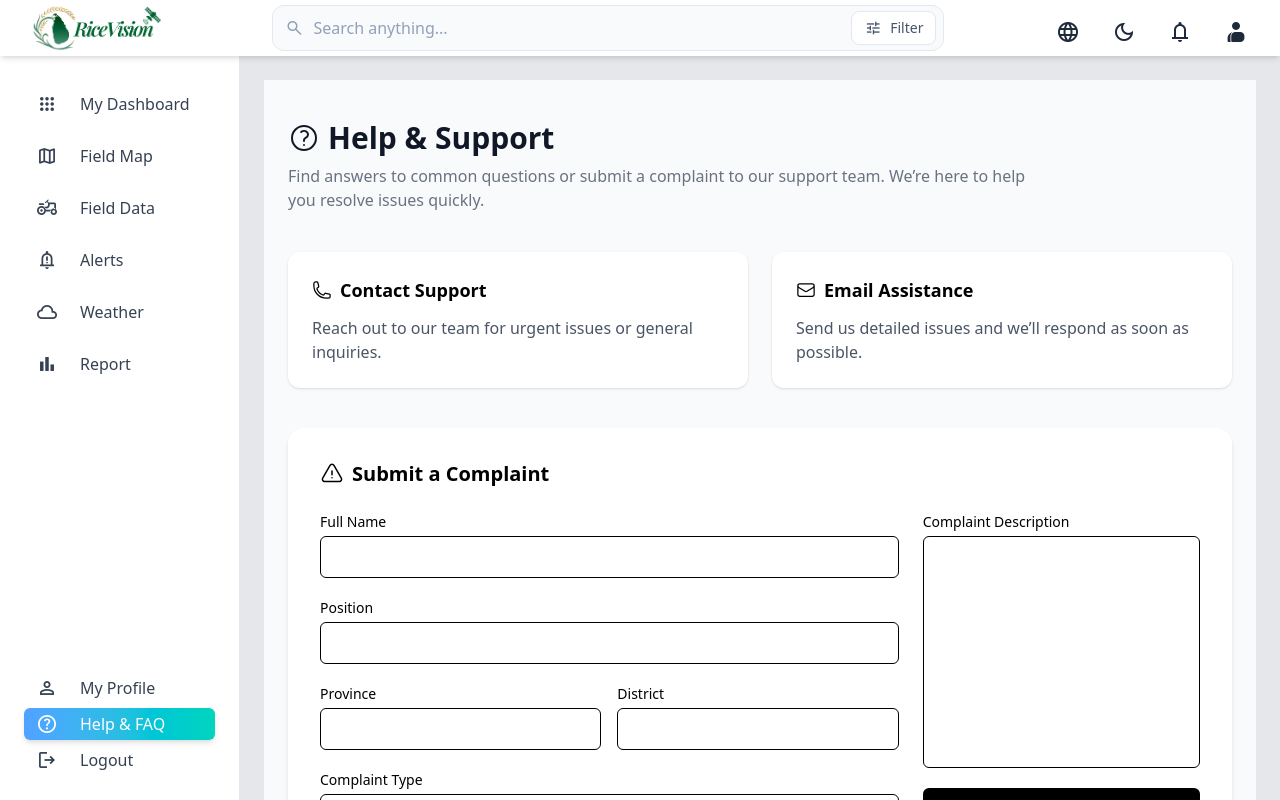
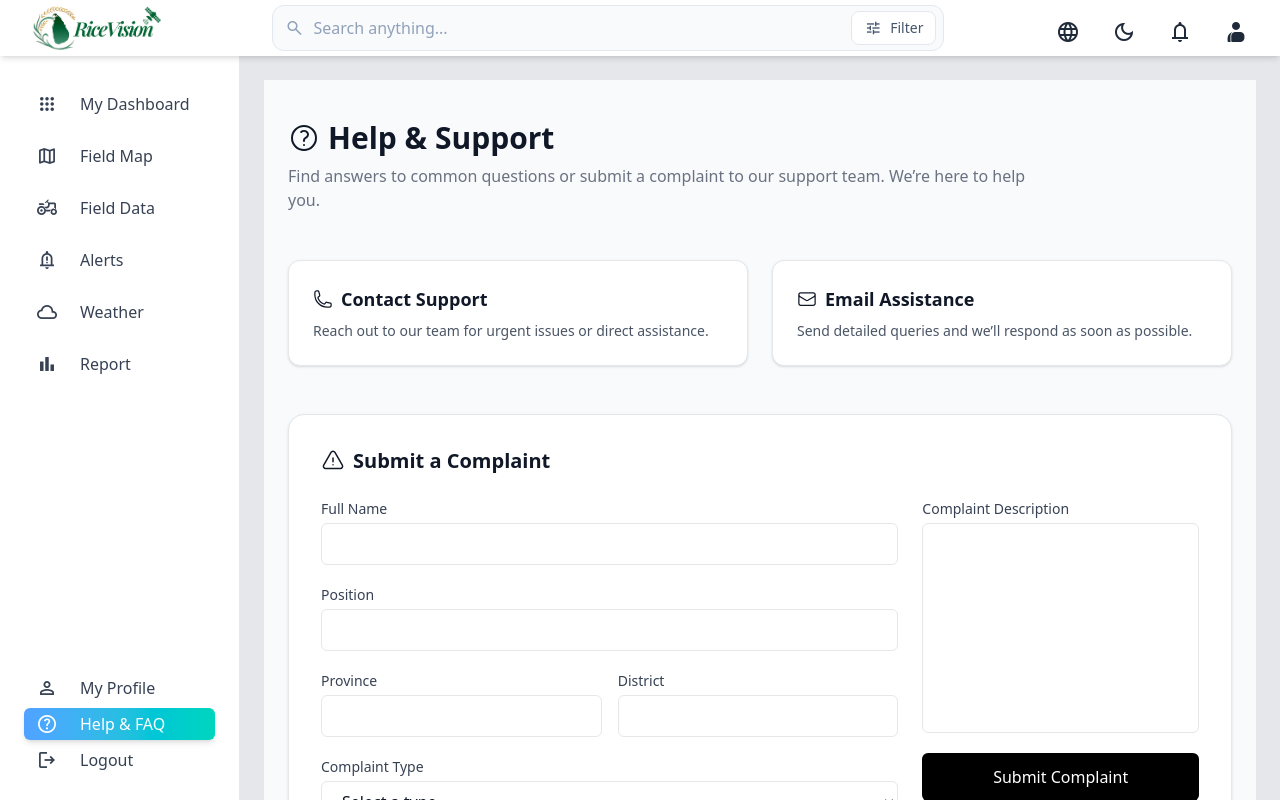
Before and after one commit to RakinduNiwunhella/SDGP, a React (Vite) app in the folder Front-End/SDGP/: page /Help in a window 1280 px wide. Built offline with nearby package versions, Linux system fonts and the light colour scheme; no server answers; the database is empty.

Commit message:
Completed FAQ page
Added the faq section and dark mode

```diff
--- a/Front-End/SDGP/src/Components/Sites/Help.jsx
+++ b/Front-End/SDGP/src/Components/Sites/Help.jsx
@@ -1,9 +1,10 @@
-import React, { useState } from "react";
+import React, { useState, useEffect } from "react";
 import {
   QuestionMarkCircleIcon,
   PhoneIcon,
   EnvelopeIcon,
   ExclamationTriangleIcon,
+  ChevronDownIcon,
 } from "@heroicons/react/24/outline";
 import { supabase } from "../../supabaseClient";
 
@@ -18,6 +19,29 @@ const Help = () => {
   });
 
   const [loading, setLoading] = useState(false);
+
+  // FAQ state
+  const [faqs, setFaqs] = useState([]);
+  const [faqLoading, setFaqLoading] = useState(true);
+  const [openFaq, setOpenFaq] = useState(null);
+
+  // Fetch FAQs from DB
+  useEffect(() => {
+    const fetchFaqs = async () => {
+      const { data, error } = await supabase
+        .from("faq")
+        .select("id, question, answer")
+        .order("created_at", { ascending: true });
+
+      if (!error) {
+        setFaqs(data || []);
+      }
+
+      setFaqLoading(false);
+    };
+
+    fetchFaqs();
+  }, []);
 
   const handleChange = (e) => {
     setForm({ ...form, [e.target.name]: e.target.value });
@@ -51,7 +75,7 @@ const Help = () => {
       message: form.message,
     };
 
-    const { error } = await supabase.from("help_faq").insert([payload]);
+    const { error } = await supabase.from("complains").insert([payload]);
 
     setLoading(false);
 
@@ -70,114 +94,106 @@ const Help = () => {
     }
   };
 
+  const inputClass =
+    "w-full rounded-md border border-gray-200 dark:border-neutral-600 bg-white dark:bg-neutral-900 text-gray-900 dark:text-gray-100 px-4 py-2 focus:border-gray-400 focus:ring-1 focus:ring-gray-300 dark:focus:ring-gray-600 outline-none";
+
   return (
-    <div className="min-h-screen bg-gray-50 px-6 py-10">
-      <div className="max-w-7xl mx-auto space-y-10">
+    <div className="min-h-screen bg-gray-50 dark:bg-neutral-900 px-6 py-10">
+      <div className="max-w-7xl mx-auto space-y-12">
         {/* Header */}
         <div>
-          <h1 className="flex items-center gap-2 text-3xl font-bold text-gray-900">
+          <h1 className="flex items-center gap-2 text-3xl font-bold text-gray-900 dark:text-gray-100">
             <QuestionMarkCircleIcon className="w-8 h-8" />
             Help & Support
           </h1>
-          <p className="text-gray-500 mt-2 max-w-3xl">
+          <p className="text-gray-500 dark:text-gray-400 mt-2 max-w-3xl">
             Find answers to common questions or submit a complaint to our
-            support team. We’re here to help you resolve issues quickly.
+            support team. We’re here to help you.
           </p>
         </div>
 
         {/* Info Cards */}
         <div className="grid grid-cols-1 md:grid-cols-2 gap-6">
-          <div className="bg-white rounded-xl shadow-sm p-6">
-            <h3 className="flex items-center gap-2 font-semibold text-lg mb-3">
-              <PhoneIcon className="w-5 h-5" /> Contact Support
+          {[
+            {
+              icon: <PhoneIcon className="w-5 h-5" />,
+              title: "Contact Support",
+              desc: "Reach out to our team for urgent issues or direct assistance.",
+            },
+            {
+              icon: <EnvelopeIcon className="w-5 h-5" />,
+              title: "Email Assistance",
+              desc: "Send detailed queries and we’ll respond as soon as possible.",
+            },
+          ].map((card, idx) => (
+            <div
+              key={idx}
+              className="bg-white dark:bg-neutral-800 rounded-xl border border-gray-200 dark:border-neutral-700 shadow-sm p-6"
+            >
+              <h3 className="flex items-center gap-2 font-semibold text-lg mb-2 text-gray-900 dark:text-gray-100">
+                {card.icon}
+                {card.title}
               </h3>
-            <p className="text-gray-600">
-              Reach out to our team for urgent issues or general inquiries.
+              <p className="text-gray-600 dark:text-gray-400 text-sm">
+                {card.desc}
               </p>
             </div>
-
-          <div className="bg-white rounded-xl shadow-sm p-6">
-            <h3 className="flex items-center gap-2 font-semibold text-lg mb-3">
-              <EnvelopeIcon className="w-5 h-5" /> Email Assistance
-            </h3>
-            <p className="text-gray-600">
-              Send us detailed issues and we’ll respond as soon as possible.
-            </p>
-          </div>
+          ))}
         </div>
 
-        {/* Complaint Form */}
-        <div className="bg-white rounded-2xl shadow-md p-8">
-          <h2 className="flex items-center gap-2 text-xl font-semibold mb-6">
+        {/* Complaint Section */}
+        <div className="bg-white dark:bg-neutral-800 rounded-2xl border border-gray-200 dark:border-neutral-700 shadow-sm p-8">
+          <h2 className="flex items-center gap-2 text-xl font-semibold mb-6 text-gray-900 dark:text-gray-100">
             <ExclamationTriangleIcon className="w-6 h-6" />
             Submit a Complaint
           </h2>
 
           <div className="grid grid-cols-1 lg:grid-cols-3 gap-6">
-            {/* Left */}
             <div className="lg:col-span-2 space-y-5">
-              <div>
-                <label className="block text-sm font-medium mb-1">
-                  Full Name
+              {[
+                { label: "Full Name", name: "full_name" },
+                { label: "Position", name: "position" },
+              ].map((field) => (
+                <div key={field.name}>
+                  <label className="block text-sm font-medium mb-1 text-gray-700 dark:text-gray-300">
+                    {field.label}
                   </label>
                   <input
                     type="text"
-                  name="full_name"
-                  value={form.full_name}
+                    name={field.name}
+                    value={form[field.name]}
                     onChange={handleChange}
-                  className="w-full rounded-md border px-4 py-2 focus:ring-2 focus:ring-black"
+                    className={inputClass}
                   />
+                </div>
+              ))}
+
+              <div className="grid grid-cols-2 gap-4">
+                {["province", "district"].map((name) => (
+                  <div key={name}>
+                    <label className="block text-sm font-medium mb-1 capitalize text-gray-700 dark:text-gray-300">
+                      {name}
+                    </label>
+                    <input
+                      type="text"
+                      name={name}
+                      value={form[name]}
+                      onChange={handleChange}
+                      className={inputClass}
+                    />
+                  </div>
+                ))}
               </div>
 
               <div>
-                <label className="block text-sm font-medium mb-1">
-                  Position
-                </label>
-                <input
-                  type="text"
-                  name="position"
-                  value={form.position}
-                  onChange={handleChange}
-                  className="w-full rounded-md border px-4 py-2 focus:ring-2 focus:ring-black"
-                />
-              </div>
-
-              <div className="grid grid-cols-2 gap-4">
-                <div>
-                  <label className="block text-sm font-medium mb-1">
-                    Province
-                  </label>
-                  <input
-                    type="text"
-                    name="province"
-                    value={form.province}
-                    onChange={handleChange}
-                    className="w-full rounded-md border px-4 py-2 focus:ring-2 focus:ring-black"
-                  />
-                </div>
-                <div>
-                  <label className="block text-sm font-medium mb-1">
-                    District
-                  </label>
-                  <input
-                    type="text"
-                    name="district"
-                    value={form.district}
-                    onChange={handleChange}
-                    className="w-full rounded-md border px-4 py-2 focus:ring-2 focus:ring-black"
-                  />
-                </div>
-              </div>
-
-              <div>
-                <label className="block text-sm font-medium mb-1">
+                <label className="block text-sm font-medium mb-1 text-gray-700 dark:text-gray-300">
                   Complaint Type
                 </label>
                 <select
                   name="complaint_type"
                   value={form.complaint_type}
                   onChange={handleChange}
-                  className="w-full rounded-md border px-4 py-2 focus:ring-2 focus:ring-black"
+                  className={inputClass}
                 >
                   <option value="">Select a type</option>
                   <option>Technical Issue</option>
@@ -188,9 +204,8 @@ const Help = () => {
               </div>
             </div>
 
-            {/* Right */}
             <div className="flex flex-col">
-              <label className="block text-sm font-medium mb-1">
+              <label className="block text-sm font-medium mb-1 text-gray-700 dark:text-gray-300">
                 Complaint Description
               </label>
               <textarea
@@ -198,17 +213,65 @@ const Help = () => {
                 value={form.message}
                 onChange={handleChange}
                 rows="8"
-                className="flex-1 rounded-md border px-4 py-2 resize-none focus:ring-2 focus:ring-black"
+                className={inputClass + " resize-none"}
               />
 
               <button
                 onClick={handleSubmit}
                 disabled={loading}
-                className="mt-5 bg-black text-white py-3 rounded-md hover:bg-gray-800 transition disabled:opacity-50"
+                className="mt-5 bg-black dark:bg-gray-100 text-white dark:text-black py-3 rounded-md hover:bg-gray-800 dark:hover:bg-gray-200 transition disabled:opacity-50"
               >
                 {loading ? "Submitting..." : "Submit Complaint"}
               </button>
             </div>
+          </div>
+        </div>
+
+        {/* FAQ Section */}
+        <div className="bg-white dark:bg-neutral-800 rounded-2xl border border-gray-200 dark:border-neutral-700 shadow-sm p-8">
+          <h2 className="text-xl font-semibold mb-6 text-gray-900 dark:text-gray-100">
+            Frequently Asked Questions
+          </h2>
+
+          {faqLoading && (
+            <p className="text-gray-500 dark:text-gray-400 text-sm">
+              Loading FAQs...
+            </p>
+          )}
+
+          {!faqLoading && faqs.length === 0 && (
+            <p className="text-gray-500 dark:text-gray-400 text-sm">
+              No FAQs available.
+            </p>
+          )}
+
+          <div className="space-y-3">
+            {faqs.map((faq) => (
+              <div
+                key={faq.id}
+                className="border border-gray-200 dark:border-neutral-700 rounded-lg"
+              >
+                <button
+                  onClick={() => setOpenFaq(openFaq === faq.id ? null : faq.id)}
+                  className="w-full flex justify-between items-center px-4 py-3 text-left font-medium text-gray-800 dark:text-gray-200 hover:bg-gray-50 dark:hover:bg-neutral-700 transition"
+                >
+                  {faq.question}
+                  <ChevronDownIcon
+                    className={`w-5 h-5 transition-transform ${
+                      openFaq === faq.id ? "rotate-180" : ""
+                    }`}
+                  />
+                </button>
+
+                {openFaq === faq.id && (
+                  <div className="px-4 pb-4">
+                    <div className="bg-gray-50 dark:bg-neutral-900 border border-gray-200 dark:border-neutral-700 rounded-lg p-4 text-gray-700 dark:text-gray-300 text-sm leading-relaxed">
+                      {faq.answer}
+                    </div>
+                  </div>
+                )}
+              </div>
+            ))}
           </div>
         </div>
       </div>
```
Also changed, not shown: 1 other file (tests, documents, lock files or other folders). Lines whose indentation alone changed are shown as unchanged.
